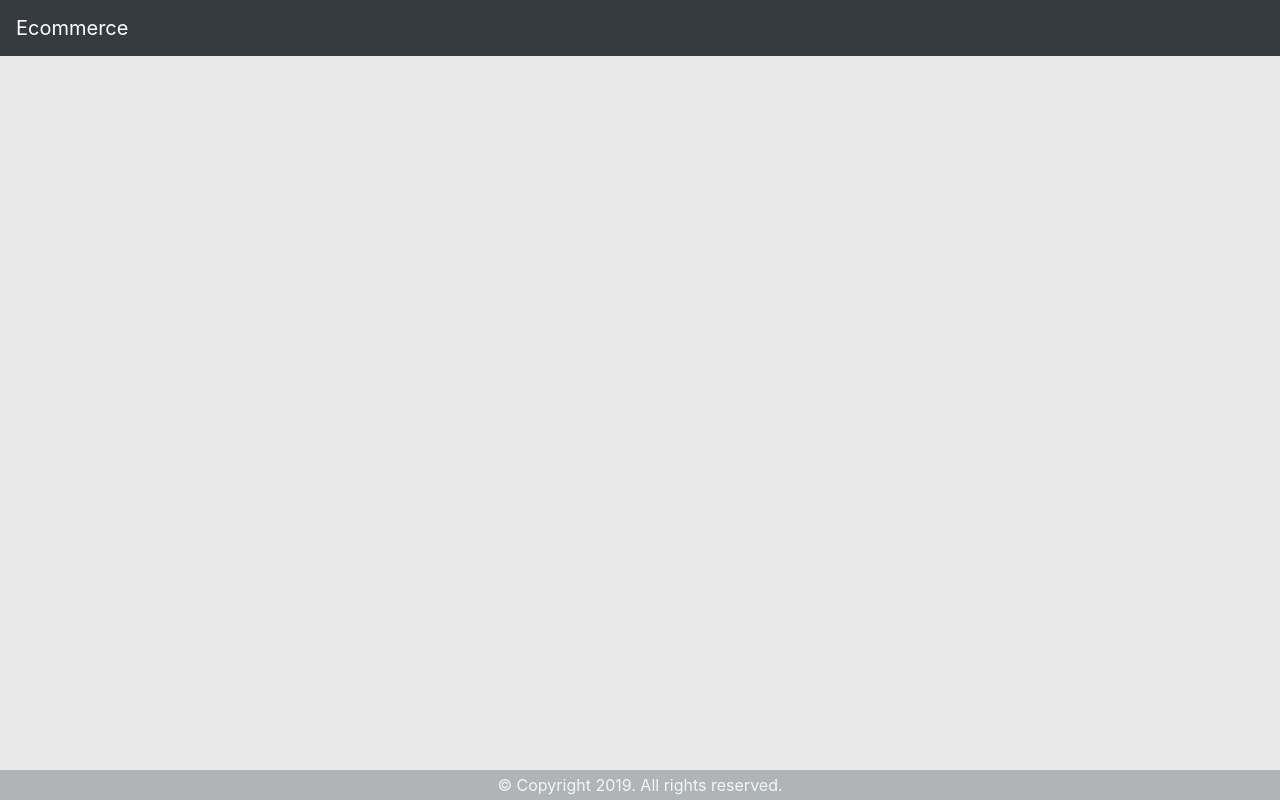
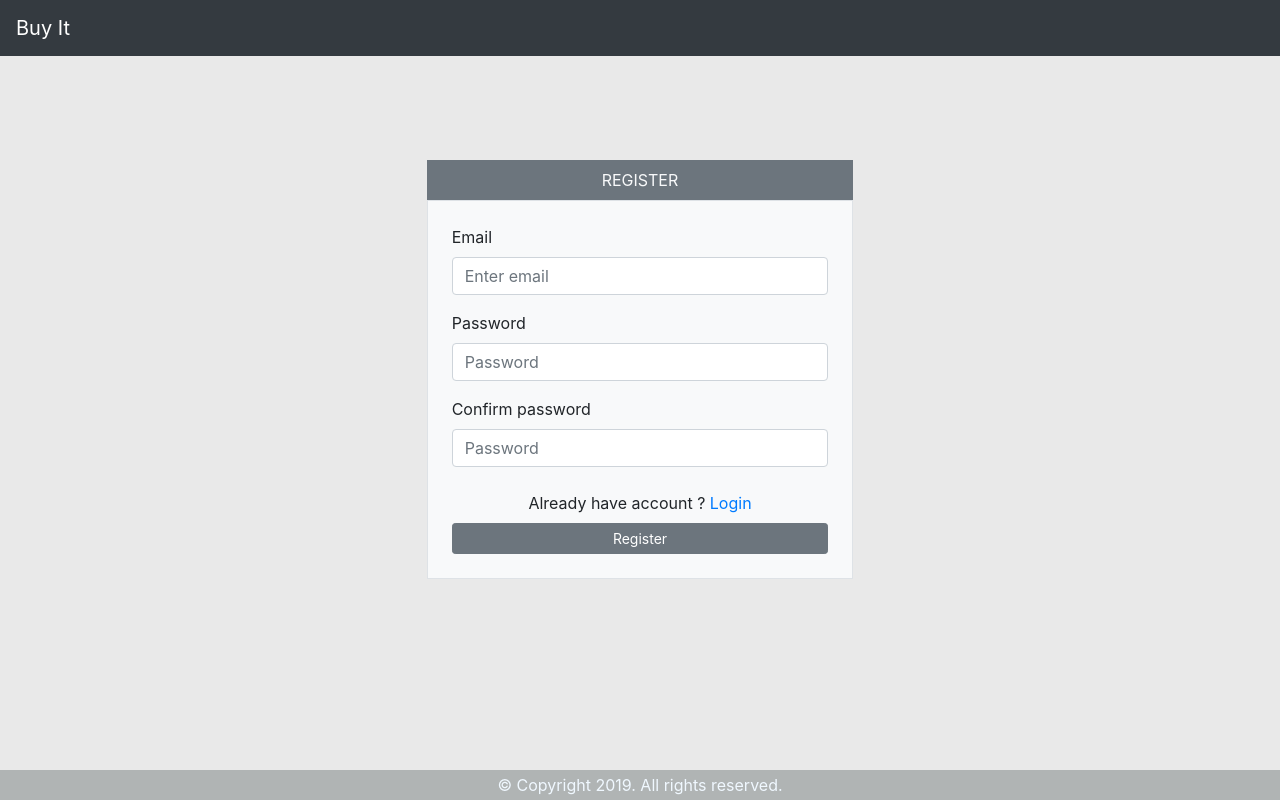
Before and after one commit to Venkatesh645/angular-todo-app, an Angular app: page /register in a window 1280 px wide. Before the commit this address led to /. Built offline with nearby package versions, Linux system fonts and the light colour scheme.

Commit message:
navigation links between the login and register added

```diff
--- a/src/app/app.module.ts
+++ b/src/app/app.module.ts
@@ -16,7 +16,7 @@ const routes: Routes = [
     component: LoginComponent,
   },
   {
-    path: '',
+    path: 'register',
     component: RegisterComponent,
   },
 ];
--- a/src/app/common/header/header.component.html
+++ b/src/app/common/header/header.component.html
@@ -1,5 +1,5 @@
 <nav class="navbar navbar-expand-md bg-dark navbar-dark fixed-top">
-  <a class="navbar-brand" href="#">Ecommerce</a>
+  <a class="navbar-brand" href="#">Buy It</a>
   <button class="navbar-toggler" type="button" data-toggle="collapse" data-target="#navbarCollapse" aria-controls="navbarCollapse"
     aria-expanded="false" aria-label="Toggle navigation">
     <span class="navbar-toggler-icon"></span>
--- a/src/app/common/main/main.component.html
+++ b/src/app/common/main/main.component.html
@@ -1,4 +1,3 @@
 <div class="main-div">
   <router-outlet></router-outlet>
-  <!-- main page -->
 </div>
--- a/src/app/login/login.component.css
+++ b/src/app/login/login.component.css
@@ -1,3 +1,3 @@
-#login-form-div{
+#login-form-container{
   margin-top: 10em;
 }
--- a/src/app/login/login.component.html
+++ b/src/app/login/login.component.html
@@ -1,10 +1,13 @@
-<div class="d-flex flex-column align-items-center" id="login-form-div">
+<div class="container-fluid" id="login-form-container">
 
-  <div class="text-center p-2 bg-secondary text-light w-25">
+  <div class="row justify-content-md-center">
+
+    <div class="col-lg-4 col-md-4  col-xs-12 bg-light p-0">
+      <div class="text-center bg-secondary w-100 p-2 text-light">
         LOGIN
       </div>
 
-  <form [formGroup]="loginForm" id="login-form" class="border p-4 w-25 bg-light">
+      <form [formGroup]="loginForm" id="login-form" class="border p-4">
         <div class="form-group">
           <label for="exampleInputEmail1">Email</label>
           <input type="email" class="form-control" id="email" aria-describedby="email" placeholder="Enter email"
@@ -16,6 +19,16 @@
           <input type="password" id="password" class="form-control" placeholder="Password" formControlName="password">
         </div>
 
+
+        <div class="text-center py-2">
+          Don't have account ? <a routerLink="/register">Register</a>
+        </div>
+
         <button type="submit" class="btn btn-secondary btn-sm btn-block">Login</button>
       </form>
+
     </div>
+
+  </div>
+
+</div>
--- a/src/app/register/register.component.css
+++ b/src/app/register/register.component.css
@@ -1,3 +1,3 @@
-#register-form-div{
+#register-form-container{
   margin-top: 10em;
 }
--- a/src/app/register/register.component.html
+++ b/src/app/register/register.component.html
@@ -1,10 +1,12 @@
-<div class="d-flex flex-column align-items-center" id="register-form-div">
+<div class="container-fluid" id="register-form-container">
+  <div class="row justify-content-md-center">
+    <div class="col-lg-4 col-md-4  col-xs-12 bg-light p-0">
 
-  <div class="text-center p-2 bg-secondary text-light w-25">
+      <div class="text-center p-2 bg-secondary w-100 p-2  text-light">
         REGISTER
       </div>
 
-  <form [formGroup]="registerForm" id="register-form" class="border p-4 w-25 bg-light">
+      <form [formGroup]="registerForm" id="register-form" class="border p-4">
         <div class="form-group">
           <label for="exampleInputEmail1">Email</label>
           <input type="email" class="form-control" id="email" aria-describedby="email" placeholder="Enter email"
@@ -18,9 +20,17 @@
 
         <div class="form-group">
           <label for="exampleInputPassword1">Confirm password</label>
-      <input type="password" id="confirm-password" class="form-control" placeholder="Password" formControlName="password">
+          <input type="password" id="confirm-password" class="form-control" placeholder="Password"
+            formControlName="password">
+        </div>
+
+
+        <div class="text-center py-2">
+          Already have account ? <a routerLink="/">Login</a>
         </div>
 
         <button type="submit" class="btn btn-secondary btn-sm btn-block">Register</button>
       </form>
     </div>
+  </div>
+</div>
```
Lines whose indentation alone changed are shown as unchanged.
